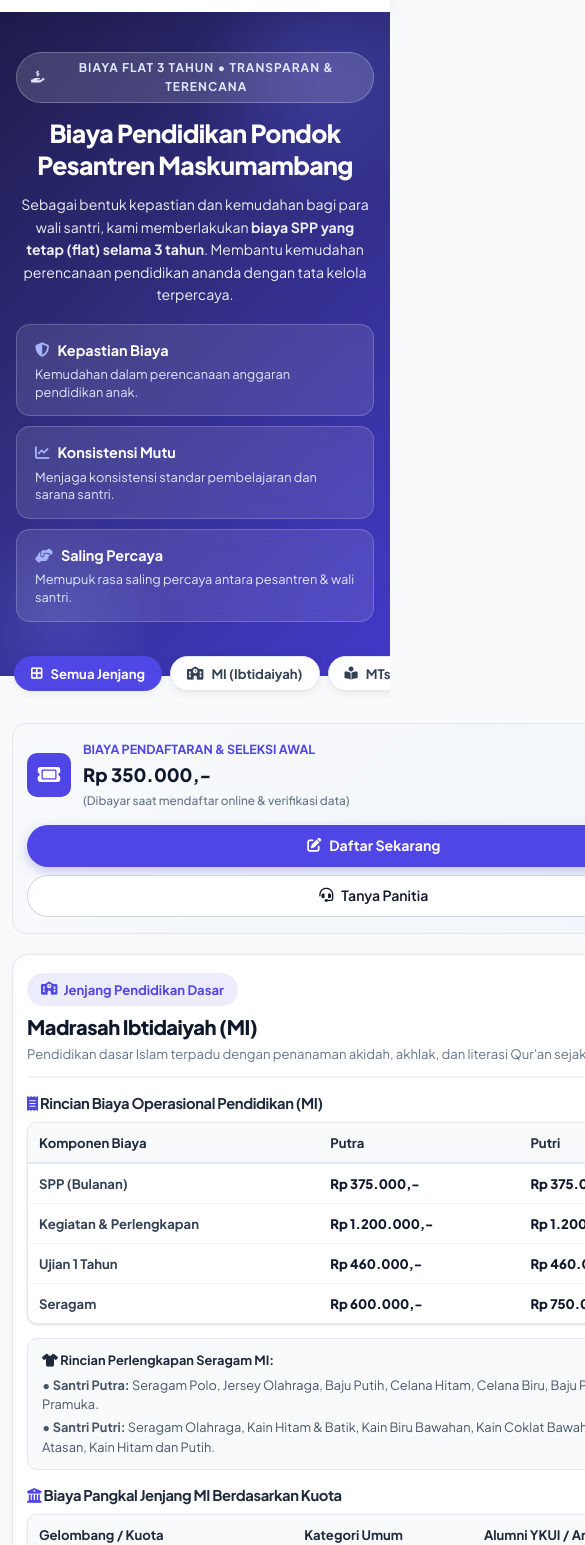
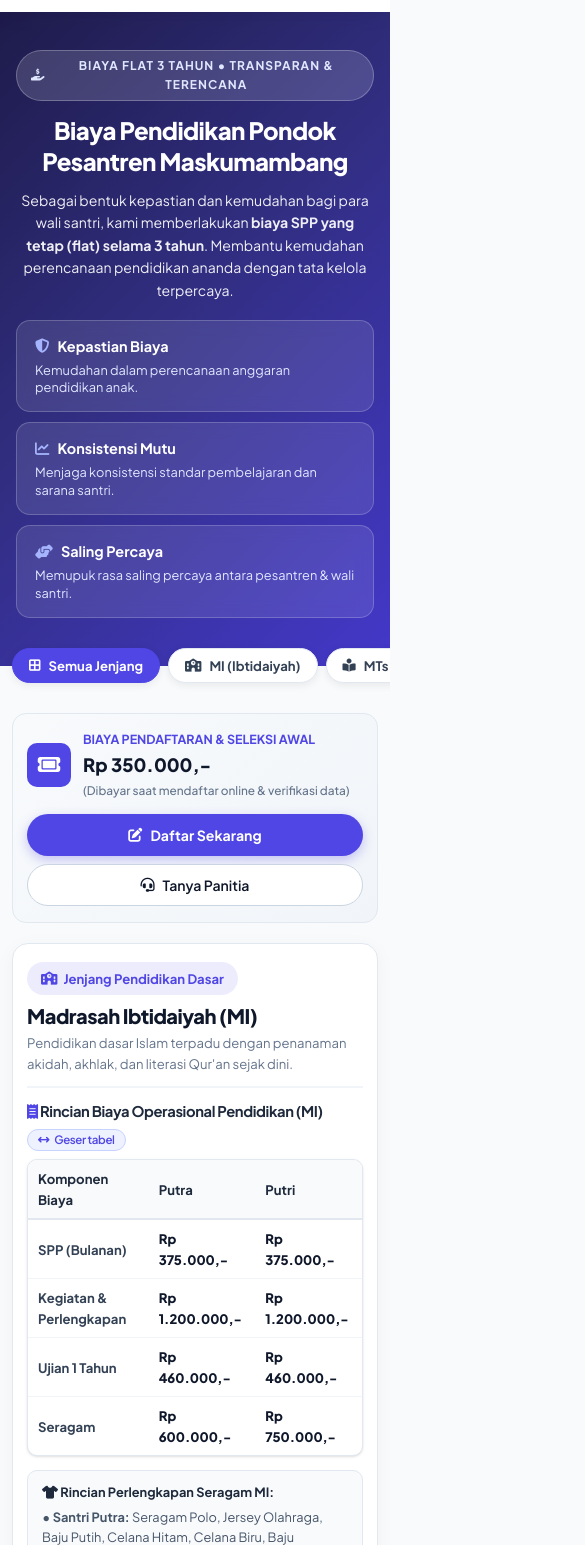
Before and after one commit to aminrois/psb-maskumambang, a website: page public/biaya-pendidikan.html in a window 390 px wide. Shown: the part 55-1600 px from the top of the page, 585 px wide, since content can reach past the window. Drawn offline with Linux system fonts and the light colour scheme; no server answers.

Commit message:
fix(responsive): atasi whitespace samping dan kunci lebar viewport pada mobile di halaman biaya pendidikan

```diff
--- a/public/biaya-pendidikan.html
+++ b/public/biaya-pendidikan.html
@@ -17,6 +17,21 @@
   <link rel="stylesheet" href="/css/main.css">
   <link rel="stylesheet" href="/css/dashboard.css">
   <style>
+    /* Reset & Viewport Constraints */
+    *, *::before, *::after {
+      box-sizing: border-box;
+    }
+
+    html, body {
+      overflow-x: hidden !important;
+      max-width: 100vw !important;
+      width: 100% !important;
+      margin: 0 !important;
+      padding: 0 !important;
+      position: relative;
+      -webkit-text-size-adjust: 100%;
+    }
+
     /* Public Navbar */
     .public-navbar {
       background: #ffffff !important;
@@ -24,16 +39,23 @@
       box-shadow: 0 4px 20px rgba(0, 0, 0, 0.05) !important;
       position: sticky;
       top: 0;
+      left: 0;
+      right: 0;
+      width: 100% !important;
+      max-width: 100vw !important;
       z-index: 1000;
+      box-sizing: border-box;
     }
 
     .public-navbar .nav-container {
       max-width: 1360px;
+      width: 100%;
       margin: 0 auto;
       padding: 0.9rem 2rem;
       display: flex;
       justify-content: space-between;
       align-items: center;
+      box-sizing: border-box;
     }
 
     .brand-logo-title {
@@ -114,14 +136,17 @@
       padding: 70px 24px 85px;
       text-align: center;
       position: relative;
-      overflow: hidden;
+      overflow: hidden !important;
+      width: 100% !important;
+      max-width: 100vw !important;
+      box-sizing: border-box;
     }
 
     .biaya-hero::before {
       content: '';
       position: absolute;
-      width: 500px;
-      height: 500px;
+      width: 450px;
+      height: 450px;
       top: -120px;
       right: -100px;
       background: radial-gradient(circle, rgba(99, 102, 241, 0.25) 0%, transparent 70%);
@@ -132,25 +157,41 @@
     .biaya-hero::after {
       content: '';
       position: absolute;
-      width: 400px;
-      height: 400px;
-      bottom: -100px;
+      width: 350px;
+      height: 350px;
+      bottom: -80px;
       left: -80px;
       background: radial-gradient(circle, rgba(129, 140, 248, 0.18) 0%, transparent 70%);
       border-radius: 50%;
       pointer-events: none;
     }
 
-    /* Filter Tabs */
-    .level-tabs {
-      display: flex;
-      flex-wrap: wrap;
-      justify-content: center;
-      gap: 10px;
+    /* Filter Tabs Horizontal Swipeable Wrapper */
+    .level-tabs-wrapper {
+      width: 100%;
+      max-width: 100vw;
       margin-top: -30px;
       position: relative;
       z-index: 10;
       padding: 0 16px;
+      display: flex;
+      justify-content: center;
+      box-sizing: border-box;
+      overflow-x: auto;
+      -webkit-overflow-scrolling: touch;
+      scrollbar-width: none;
+    }
+
+    .level-tabs-wrapper::-webkit-scrollbar {
+      display: none;
+    }
+
+    .level-tabs {
+      display: inline-flex;
+      flex-wrap: wrap;
+      justify-content: center;
+      gap: 10px;
+      box-sizing: border-box;
     }
 
     .level-tab-btn {
@@ -167,6 +208,8 @@
       display: inline-flex;
       align-items: center;
       gap: 8px;
+      flex-shrink: 0;
+      white-space: nowrap;
     }
 
     .level-tab-btn:hover {
@@ -191,6 +234,10 @@
       box-shadow: 0 4px 20px rgba(0, 0, 0, 0.04);
       margin-bottom: 36px;
       transition: box-shadow 0.25s, transform 0.25s;
+      width: 100%;
+      max-width: 100%;
+      box-sizing: border-box;
+      overflow: hidden;
     }
 
     .pricing-card:hover {
@@ -206,6 +253,7 @@
       padding-bottom: 20px;
       border-bottom: 2px solid #f1f5f9;
       margin-bottom: 24px;
+      box-sizing: border-box;
     }
 
     .pricing-badge {
@@ -223,18 +271,24 @@
     /* Table & Container Styles */
     .table-container {
       width: 100%;
+      max-width: 100%;
       overflow-x: auto;
       margin-bottom: 22px;
       border-radius: 12px;
       border: 1px solid #e2e8f0;
       -webkit-overflow-scrolling: touch;
+      box-sizing: border-box;
+      display: block;
     }
 
     .table-custom {
       width: 100%;
       border-collapse: collapse;
       font-size: 0.92rem;
-      min-width: 540px;
+    }
+
+    .table-custom.table-wide {
+      min-width: 480px;
     }
 
     .table-custom th {
@@ -244,12 +298,14 @@
       text-align: left;
       padding: 14px 18px;
       border-bottom: 2px solid #e2e8f0;
+      box-sizing: border-box;
     }
 
     .table-custom td {
       padding: 13px 18px;
       border-bottom: 1px solid #f1f5f9;
       color: #334155;
+      box-sizing: border-box;
     }
 
     .table-custom tr:last-child td {
@@ -275,6 +331,7 @@
       justify-content: space-between;
       flex-wrap: wrap;
       gap: 8px;
+      box-sizing: border-box;
     }
 
     .table-scroll-hint {
@@ -300,6 +357,7 @@
       font-size: 0.88rem;
       line-height: 1.6;
       margin-top: 18px;
+      box-sizing: border-box;
     }
 
     .callout-box ul {
@@ -321,12 +379,16 @@
       margin-bottom: 22px;
       font-size: 0.88rem;
       color: #475569;
+      box-sizing: border-box;
     }
 
     .biaya-main-container {
       max-width: 1200px;
+      width: 100%;
       margin: 0 auto;
       padding: 48px 24px 72px;
+      box-sizing: border-box;
+      overflow: hidden;
     }
 
     .biaya-selection-banner {
@@ -340,6 +402,9 @@
       align-items: center;
       justify-content: space-between;
       gap: 20px;
+      width: 100%;
+      max-width: 100%;
+      box-sizing: border-box;
     }
 
     .timeline-container-card {
@@ -349,12 +414,17 @@
       padding: 32px;
       box-shadow: 0 4px 20px rgba(0, 0, 0, 0.04);
       margin-top: 36px;
+      width: 100%;
+      max-width: 100%;
+      box-sizing: border-box;
+      overflow: hidden;
     }
 
     .timeline-stages-grid {
       display: grid;
       grid-template-columns: repeat(auto-fit, minmax(260px, 1fr));
       gap: 20px;
+      box-sizing: border-box;
     }
 
     .timeline-cta-group {
@@ -459,25 +529,17 @@
 
       /* Hero Section Mobile */
       .biaya-hero {
-        padding: 40px 16px 54px !important;
-      }
-
-      .biaya-hero::before {
-        width: 260px !important;
-        height: 260px !important;
-        right: -60px !important;
-        top: -60px !important;
-      }
-
+        padding: 38px 16px 48px !important;
+        overflow: hidden !important;
+      }
+
+      .biaya-hero::before,
       .biaya-hero::after {
-        width: 200px !important;
-        height: 200px !important;
-        left: -40px !important;
-        bottom: -40px !important;
+        display: none !important;
       }
 
       .biaya-hero h1 {
-        font-size: 1.55rem !important;
+        font-size: 1.5rem !important;
         line-height: 1.3 !important;
         margin-bottom: 12px !important;
       }
@@ -500,20 +562,16 @@
       }
 
       /* Level Tabs Horizontal Swipeable Carousel on Mobile */
+      .level-tabs-wrapper {
+        margin-top: -22px !important;
+        padding: 4px 12px 12px !important;
+        justify-content: flex-start !important;
+      }
+
       .level-tabs {
-        display: flex !important;
         flex-wrap: nowrap !important;
-        overflow-x: auto !important;
-        justify-content: flex-start !important;
         gap: 8px !important;
-        margin-top: -24px !important;
-        padding: 4px 14px 14px !important;
-        -webkit-overflow-scrolling: touch !important;
-        scrollbar-width: none !important;
-      }
-
-      .level-tabs::-webkit-scrollbar {
-        display: none !important;
+        min-width: max-content !important;
       }
 
       .level-tab-btn {
@@ -527,6 +585,9 @@
       /* Main Content Mobile */
       .biaya-main-container {
         padding: 18px 12px 48px !important;
+        width: 100% !important;
+        max-width: 100% !important;
+        overflow: hidden !important;
       }
 
       /* Selection Banner Mobile */
@@ -537,6 +598,8 @@
         flex-direction: column !important;
         align-items: stretch !important;
         gap: 14px !important;
+        width: 100% !important;
+        max-width: 100% !important;
       }
 
       .banner-info-left {
@@ -584,6 +647,9 @@
         padding: 18px 14px !important;
         border-radius: 16px !important;
         margin-bottom: 20px !important;
+        width: 100% !important;
+        max-width: 100% !important;
+        overflow: hidden !important;
       }
 
       .pricing-header {
@@ -611,17 +677,21 @@
       .table-container {
         border-radius: 10px !important;
         margin-bottom: 14px !important;
+        width: 100% !important;
+        max-width: 100% !important;
       }
 
       .table-custom {
         font-size: 0.82rem !important;
-        min-width: 460px !important;
       }
 
       .table-custom th,
       .table-custom td {
-        padding: 9px 11px !important;
-        white-space: nowrap !important;
+        padding: 8px 10px !important;
+      }
+
+      .table-custom.table-wide {
+        min-width: 440px !important;
       }
 
       /* Seragam Box & Callout Box Mobile */
@@ -633,6 +703,8 @@
         line-height: 1.5 !important;
         margin-top: 14px !important;
         margin-bottom: 14px !important;
+        width: 100% !important;
+        max-width: 100% !important;
       }
 
       /* Timeline Card Mobile */
@@ -640,6 +712,9 @@
         padding: 20px 14px !important;
         border-radius: 16px !important;
         margin-top: 20px !important;
+        width: 100% !important;
+        max-width: 100% !important;
+        overflow: hidden !important;
       }
 
       .timeline-container-card h3 {
@@ -674,6 +749,9 @@
 
       .footer {
         padding: 24px 16px !important;
+        width: 100% !important;
+        max-width: 100% !important;
+        overflow: hidden !important;
       }
     }
   </style>
@@ -713,19 +791,19 @@
 
   <!-- Hero Section -->
   <div class="biaya-hero">
-    <div style="max-width: 860px; margin: 0 auto; position: relative; z-index: 2;">
+    <div style="max-width: 860px; width: 100%; margin: 0 auto; position: relative; z-index: 2;">
       <div class="hero-badge-pill" style="display: inline-flex; align-items: center; gap: 8px; background: rgba(255, 255, 255, 0.15); border: 1px solid rgba(255, 255, 255, 0.25); color: #e0e7ff; padding: 6px 20px; border-radius: 9999px; font-size: 0.82rem; font-weight: 700; text-transform: uppercase; letter-spacing: 1px; margin-bottom: 20px;">
         <i class="fa-solid fa-hand-holding-dollar"></i> Biaya Flat 3 Tahun • Transparan &amp; Terencana
       </div>
       <h1 style="font-size: clamp(1.9rem, 4.5vw, 2.75rem); font-weight: 800; margin-bottom: 16px; line-height: 1.25;">
         Biaya Pendidikan Pondok Pesantren Maskumambang
       </h1>
-      <p style="font-size: 1.05rem; color: rgba(255, 255, 255, 0.92); line-height: 1.7; max-width: 760px; margin: 0 auto 28px;">
+      <p style="font-size: 1.05rem; color: rgba(255, 255, 255, 0.92); line-height: 1.7; max-width: 760px; width: 100%; margin: 0 auto 28px;">
         Sebagai bentuk kepastian dan kemudahan bagi para wali santri, kami memberlakukan <strong>biaya SPP yang tetap (flat) selama 3 tahun</strong>. Membantu kemudahan perencanaan pendidikan ananda dengan tata kelola terpercaya.
       </p>
 
       <!-- 3 Pilar Kebijakan -->
-      <div class="hero-pillars-grid" style="display: grid; grid-template-columns: repeat(auto-fit, minmax(220px, 1fr)); gap: 16px; max-width: 780px; margin: 0 auto; text-align: left;">
+      <div class="hero-pillars-grid" style="display: grid; grid-template-columns: repeat(auto-fit, minmax(220px, 1fr)); gap: 16px; max-width: 780px; width: 100%; margin: 0 auto; text-align: left;">
         <div style="background: rgba(255, 255, 255, 0.1); backdrop-filter: blur(8px); border: 1px solid rgba(255, 255, 255, 0.2); border-radius: 14px; padding: 14px 18px;">
           <div style="font-weight: 700; font-size: 0.9rem; color: #ffffff; display: flex; align-items: center; gap: 8px; margin-bottom: 4px;">
             <i class="fa-solid fa-shield-halved" style="color: #a5b4fc;"></i> Kepastian Biaya
@@ -749,6 +827,7 @@
   </div>
 
   <!-- Filter / Selector Jenjang -->
+  <div class="level-tabs-wrapper">
     <div class="level-tabs">
       <button type="button" class="level-tab-btn active" onclick="switchLevelTab('all', this)">
         <i class="fa-solid fa-border-all"></i> Semua Jenjang
@@ -769,6 +848,7 @@
         <i class="fa-solid fa-screwdriver-wrench"></i> SMK
       </button>
     </div>
+  </div>
 
   <!-- Main Content Container -->
   <main class="biaya-main-container">
@@ -965,7 +1045,7 @@
         <span class="table-scroll-hint"><i class="fa-solid fa-arrows-left-right"></i> Geser tabel</span>
       </h3>
       <div class="table-container">
-        <table class="table-custom">
+        <table class="table-custom table-wide">
           <thead>
             <tr>
               <th rowspan="2" style="vertical-align: middle;">Gelombang / Kuota</th>
@@ -1192,7 +1272,7 @@
         <span class="table-scroll-hint"><i class="fa-solid fa-arrows-left-right"></i> Geser tabel</span>
       </h3>
       <div class="table-container">
-        <table class="table-custom">
+        <table class="table-custom table-wide">
           <thead>
             <tr>
               <th rowspan="2" style="vertical-align: middle;">Gelombang / Kuota</th>
@@ -1312,7 +1392,7 @@
         <span class="table-scroll-hint"><i class="fa-solid fa-arrows-left-right"></i> Geser tabel</span>
       </h3>
       <div class="table-container">
-        <table class="table-custom">
+        <table class="table-custom table-wide">
           <thead>
             <tr>
               <th rowspan="2" style="vertical-align: middle;">Gelombang / Kuota</th>
```
Lines whose indentation alone changed are shown as unchanged.
